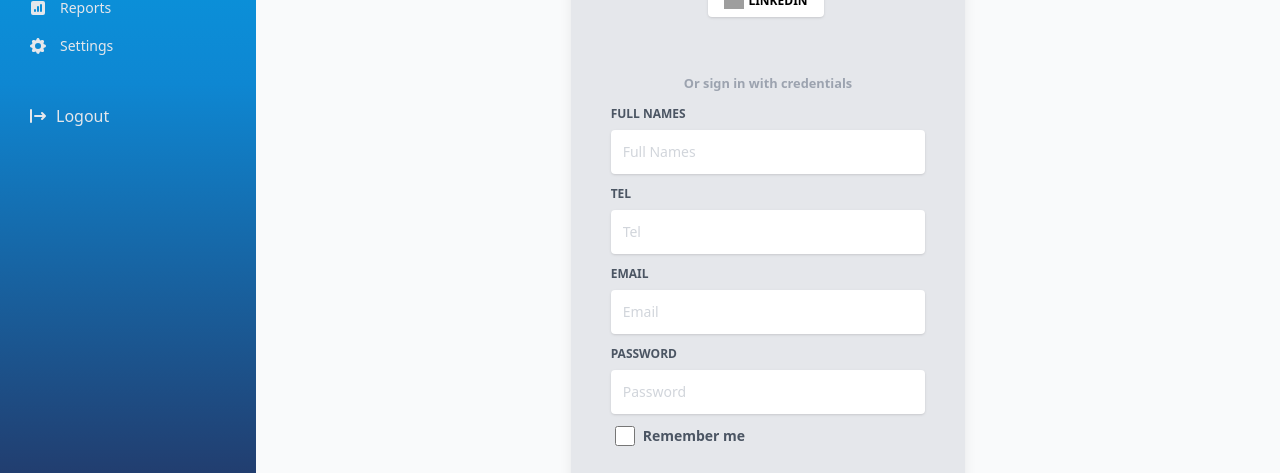
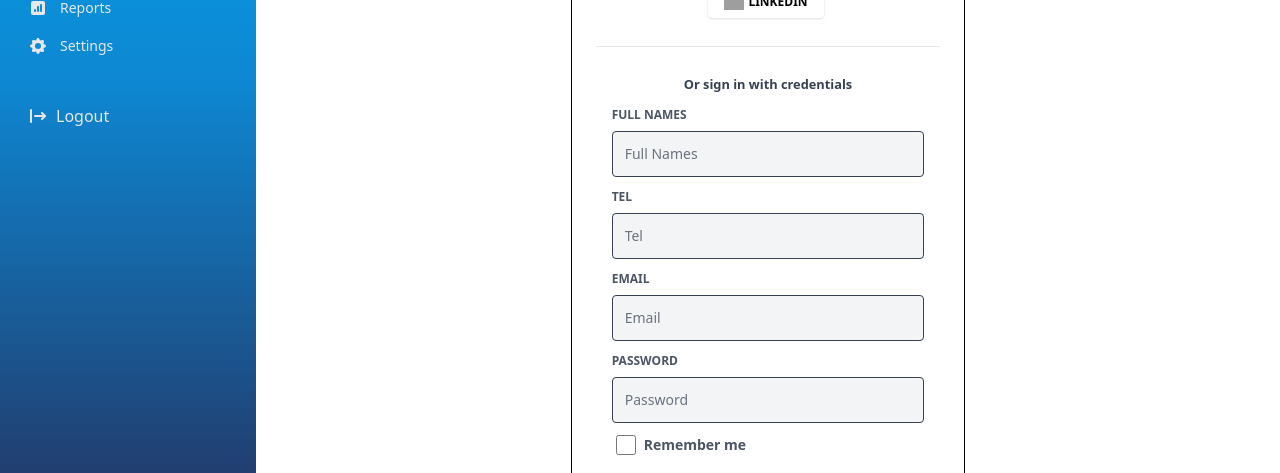
Before and after one commit to Rubanda/izitini-dashboard, a React (Create React App) app: page /signup in a window 1280 px wide. Shown: the part 317-790 px from the top of the page. Built offline with nearby package versions, Linux system fonts and the light colour scheme; grey boxes are pictures that could not be loaded.

Commit message:
redesigned signUp page

```diff
--- a/src/components/accounts/CustomerSignUp.tsx
+++ b/src/components/accounts/CustomerSignUp.tsx
@@ -3,7 +3,7 @@ import { Link } from "react-router-dom";
 const CustomerSignUp = () => {
   return (
     <div>
-      <section className="min-h-screen bg-gray-50">
+      <section className="min-h-screen bg-white">
 
         <div className="w-full lg:w-5/12 px-4 mx-auto pt-6">
         <div>
@@ -17,14 +17,14 @@ const CustomerSignUp = () => {
               />
             </h1>
           </div>
-          <div className="relative flex flex-col min-w-0 break-words w-full mb-6 shadow-lg rounded-lg bg-gray-200 border-0">
+          <div className="relative flex flex-col min-w-0 break-words w-full mb-6  rounded-lg bg-white border border-black">
             <div className="rounded-t mb-0 px-6 py-6">
               <div className="text-center mb-3">
                 <h6 className="text-gray-500 text-sm font-bold">
                   Sign in with
                 </h6>
               </div>
-              <div className="btn-wrapper text-center">
+              <div className=" text-center">
                 <button
                   className="bg-white active:bg-gray-50 text-gray-700 px-4 py-2 rounded outline-none focus:outline-none mr-2 mb-1 uppercase shadow hover:shadow-md inline-flex items-center font-bold text-xs ease-linear transition-all duration-150"
                   type="button"
@@ -62,7 +62,7 @@ const CustomerSignUp = () => {
               <hr className="mt-6 border-b-1 border-blueGray-300" />
             </div>
             <div className="flex-auto px-4 lg:px-10 py-10 pt-0">
-              <div className="text-gray-400 text-center mb-3 font-bold">
+              <div className="text-gray-700 text-center mb-3 font-bold">
                 <small>Or sign in with credentials</small>
               </div>
               <form>
@@ -75,7 +75,7 @@ const CustomerSignUp = () => {
                   </label>
                   <input
                     type="email"
-                    className="border-0 px-3 py-3 placeholder-gray-300 text-gray-600 bg-white rounded text-sm shadow focus:outline-none focus:ring w-full ease-linear transition-all duration-150"
+                    className="border border-gray-700 px-3 py-3 placeholder-gray-500 text-gray-600 bg-gray-100 rounded text-sm  focus:outline-none  w-full ease-linear transition-all duration-150"
                     placeholder="Full Names"
                   />
                 </div>
@@ -87,8 +87,8 @@ const CustomerSignUp = () => {
                     Tel
                   </label>
                   <input
-                    type="email"
-                    className="border-0 px-3 py-3 placeholder-gray-300 text-gray-600 bg-white rounded text-sm shadow focus:outline-none focus:ring w-full ease-linear transition-all duration-150"
+                    type="number"
+                    className="border border-gray-700 px-3 py-3 placeholder-gray-500 text-gray-600 bg-gray-100 rounded text-sm  focus:outline-none  w-full ease-linear transition-all duration-150"
                     placeholder="Tel"
                   />
                 </div>
@@ -101,7 +101,7 @@ const CustomerSignUp = () => {
                   </label>
                   <input
                     type="email"
-                    className="border-0 px-3 py-3 placeholder-gray-300 text-gray-600 bg-white rounded text-sm shadow focus:outline-none focus:ring w-full ease-linear transition-all duration-150"
+                    className="border border-gray-700 px-3 py-3 placeholder-gray-500 text-gray-600 bg-gray-100 rounded text-sm  focus:outline-none  w-full ease-linear transition-all duration-150"
                     placeholder="Email"
                   />
                 </div>
@@ -114,7 +114,7 @@ const CustomerSignUp = () => {
                   </label>
                   <input
                     type="password"
-                    className="border-0 px-3 py-3 placeholder-gray-300 text-gray-600 bg-white rounded text-sm shadow focus:outline-none focus:ring w-full ease-linear transition-all duration-150"
+                    className="border border-gray-700 px-3 py-3 placeholder-gray-500 text-gray-600 bg-gray-100 rounded text-sm  focus:outline-none  w-full ease-linear transition-all duration-150"
                     placeholder="Password"
                   />
                 </div>
@@ -132,13 +132,13 @@ const CustomerSignUp = () => {
                 </div>
                 <div className="text-center mt-6">
                   <button
-                    className="bg-light-blue text-white active:bg-gray-600 text-sm font-bold uppercase px-6 py-3 rounded shadow hover:shadow-lg outline-none focus:outline-none mr-1 mb-1 w-full ease-linear transition-all duration-150"
+                    className="bg-light-blue text-white active:bg-gray-600 text-sm font-bold uppercase mb-4 px-6 py-3 rounded shadow hover:shadow-lg outline-none focus:outline-none mr-1 mb-1 w-full ease-linear transition-all duration-150"
                     type="button"
                   >
-                    Sign In
+                    Sign Up
                   </button>
                 </div>
-                <hr className="text-gray-600"/>
+                <hr className="text-gray-600 mb-4"/>
                 <div className="text-right ">
                 <Link to="signin"><a href="#"className="text-light-blue hover:underline hover:text-middle-blue">Sign in</a> if already have an account by sign in,I agree to izitini's
                     Terms of use * Privacy Policy</Link>
```
